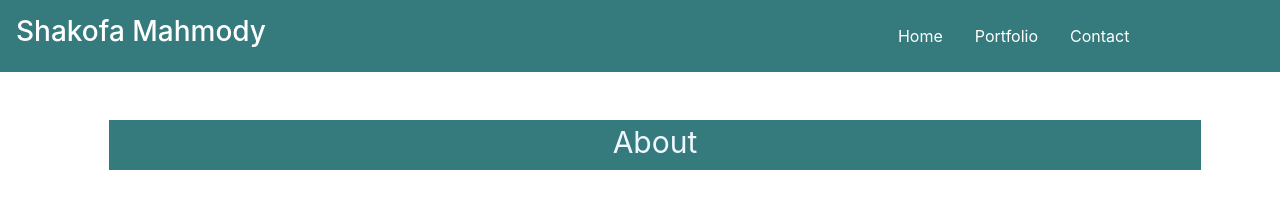
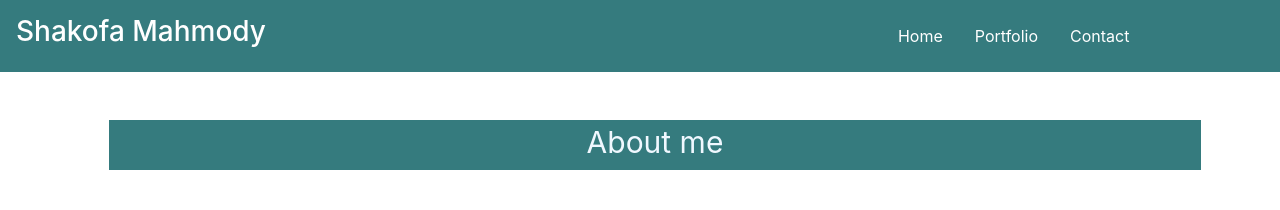
Before and after one commit to shakofa/React-Portfolio-App, a React (Create React App) app: page / in a window 1280 px wide. Shown: the top 210 px of the page. Built offline with nearby package versions, Linux system fonts and the light colour scheme.

Commit message:
add a new word

```diff
--- a/src/components/HomePage/Header.js
+++ b/src/components/HomePage/Header.js
@@ -4,7 +4,7 @@ export default function Header() {
     return (
         <div>
             <header className="header">
-                <span>About</span>
+                <span>About me</span>
             </header>
         </div>
     )
```
